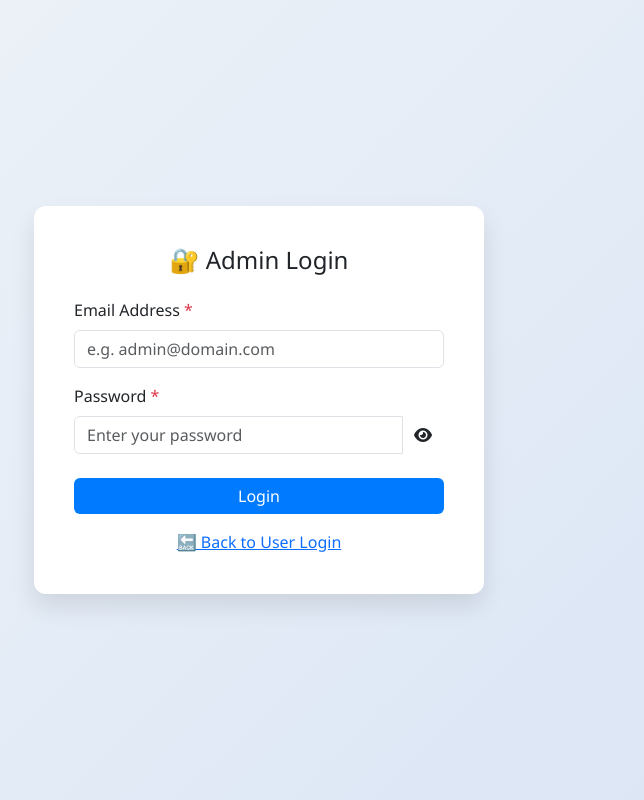
After one commit to NYAHGERALD/bakery-metrics-form, a Flask app: page /admin-login in a window 1280 px wide. The commit adds this page. Shown: the whole page, without its empty margins (381-1025 px from the left). Run offline with Flask 3, Linux system fonts and the light colour scheme.

Commit message:
I added the new registration and administration support

```diff
--- a/app.py
+++ b/app.py
@@ -96,6 +96,46 @@ def verify_email():
 # ✅ Place this inside your Flask app file (e.g. app.py), preferably below your existing routes
 # or wherever your other @app.route definitions are located
 
+@app.route('/admin-login', methods=['GET', 'POST'])
+def admin_login():
+    if request.method == 'GET':
+        return render_template('admin_login.html')
+
+    email = request.form.get('email', '').strip().lower()
+    password = request.form.get('password', '').strip()
+
+    if not email or not password:
+        flash("Email and password are required.", "danger")
+        return render_template('admin_login.html')
+
+    try:
+        admin_sheet = client.open_by_key(SPREADSHEET_ID).worksheet("admin_accounts")
+        data = admin_sheet.get_all_values()
+
+        for row in data[1:]:  # Skip header
+            row_email = row[0].strip().lower() if len(row) > 0 else ''
+            row_password = row[3] if len(row) > 3 else ''
+            if email == row_email and password == row_password:
+                session['admin_verified'] = True
+                session['admin_email'] = email
+                return redirect(url_for('administration'))
+
+        flash("Please check your password or email and enter again.", "danger")
+        return render_template('admin_login.html')
+
+    except Exception as e:
+        flash(f"An error occurred: {e}", "danger")
+        return render_template('admin_login.html')
+
+@app.route('/administration')
+def administration():
+    if not session.get('admin_verified'):
+        flash("Please log in as an admin to continue.", "danger")
+        return redirect(url_for('admin_login'))
+
+    return render_template('administration.html')
+
+
 @app.route('/register', methods=['GET', 'POST'])
 def register():
     if request.method == 'GET':
@@ -107,9 +147,11 @@ def register():
     email = request.form.get('email', '').strip().lower()
     password = request.form.get('password', '').strip()
     confirm_password = request.form.get('confirm_password', '').strip()
+    access_key = request.form.get('access_key', '').strip()
 
-    if not all([first_name, last_name, email, password, confirm_password]):
-        flash("All fields are required.", "danger")
+    # Validation
+    if not all([first_name, last_name, email, password, confirm_password, access_key]):
+        flash("All fields are required, including Access Key.", "danger")
         return render_template('register.html')
 
     if password != confirm_password:
@@ -120,23 +162,33 @@ def register():
         flash("Password must be at least 6 characters and include a special character.", "danger")
         return render_template('register.html')
 
+    if len(access_key) < 13:
+        flash("Access key must be at least 13 characters long.", "danger")
+        return render_template('register.html')
+
     try:
         sheet = client.open_by_key(SPREADSHEET_ID).worksheet("user-emails")
-        email_list = sheet.col_values(1)
+        data = sheet.get_all_values()
+        access_keys = [row[5].strip() if len(row) > 5 else '' for row in data]
 
-        if email in [e.lower() for e in email_list]:
+        if email in [e[0].strip().lower() for e in data if len(e) > 0]:
             flash("This email is already registered.", "warning")
             return render_template('register.html')
 
-        next_row = len(email_list) + 1
-        sheet.update(f"A{next_row}:D{next_row}", [[email, first_name, last_name, password]])
+        # Check if access key exists and get row number
+        if access_key not in access_keys:
+            flash("Access key not valid. Please contact your manager.", "danger")
+            return render_template('register.html')
 
+        row_number = access_keys.index(access_key) + 1  # 1-based row
+        sheet.update(f"A{row_number}:E{row_number}", [[email, first_name, last_name, password, access_key]])
 
         return render_template('confirmation.html', success=True, name=first_name)
 
     except Exception as e:
         flash(f"An error occurred: {e}", "danger")
         return render_template('register.html')
+
 
 
 @app.route('/set-password', methods=['GET', 'POST'])
@@ -194,7 +246,82 @@ def set_password():
         return render_template('set_password.html')
 
 
+# --- ADMIN API ROUTES ---
+@app.route('/api/register-key', methods=['POST'])
+def api_register_key():
+    data = request.get_json()
+    key = data.get("key", "").strip()
+    if len(key) < 13:
+        return jsonify({"message": "Access key must be at least 13 characters.", "status": "danger"})
 
+    try:
+        sheet = client.open_by_key(SPREADSHEET_ID).worksheet("user-emails")
+        all_rows = sheet.get_all_values()
+
+        key_exists = any(row[5] == key for row in all_rows if len(row) > 5)
+        if key_exists:
+            return jsonify({"message": "This key is already registered.", "status": "warning"})
+
+        for idx, row in enumerate(all_rows, start=1):
+            if len(row) < 6 or not row[5]:
+                sheet.update_cell(idx, 6, key)
+                return jsonify({"message": "Key successfully registered.", "status": "success"})
+
+        next_row = len(all_rows) + 1
+        sheet.update_cell(next_row, 6, key)
+        return jsonify({"message": "Key successfully registered.", "status": "success"})
+
+    except Exception as e:
+        return jsonify({"message": f"Error: {str(e)}", "status": "danger"})
+
+@app.route('/api/users')
+def api_get_users():
+    try:
+        sheet = client.open_by_key(SPREADSHEET_ID).worksheet("user-emails")
+        data = sheet.get_all_values()[1:]
+
+        users = []
+        dropdown = []
+
+        for row in data:
+            email = row[0] if len(row) > 0 else ""
+            first = row[1] if len(row) > 1 else ""
+            last = row[2] if len(row) > 2 else ""
+            key = row[5] if len(row) > 5 else ""
+
+            if key:
+                users.append({"email": email, "first": first, "last": last, "key": key})
+                dropdown.append(f"{key}_{last}")
+
+        return jsonify({"users": users, "dropdown": dropdown})
+
+    except Exception as e:
+        return jsonify({"error": str(e)}), 500
+
+@app.route('/api/remove-user', methods=['POST'])
+def api_remove_user():
+    data = request.get_json()
+    key = data.get("key")
+
+    try:
+        sheet = client.open_by_key(SPREADSHEET_ID).worksheet("user-emails")
+        all_rows = sheet.get_all_values()
+
+        for idx, row in enumerate(all_rows, start=1):
+            if len(row) > 5 and row[5] == key:
+                sheet.update(f"A{idx}:F{idx}", [["" for _ in range(6)]])
+                return jsonify({"message": "This user has been removed. Thank you!", "status": "success"})
+
+        return jsonify({"message": "Key not found.", "status": "danger"})
+
+    except Exception as e:
+        return jsonify({"message": f"Error: {str(e)}", "status": "danger"})
+
+@app.route('/admin/report')
+def admin_to_report():
+    return redirect(url_for('report'))
+
+#End of ADMIN API
 
 
 
@@ -315,5 +442,8 @@ def api_report():
     except Exception as e:
         return jsonify({"error": str(e)}), 500
 
+
+
+
 if __name__ == '__main__':
     app.run(host='0.0.0.0', port=5001, debug=True)
--- /dev/null
+++ b/templates/admin_login.html
@@ -0,0 +1,102 @@
+<!-- admin_login.html -->
+<!DOCTYPE html>
+<html lang="en">
+<head>
+  <meta charset="UTF-8" />
+  <meta name="viewport" content="width=device-width, initial-scale=1.0" />
+  <title>Admin Login</title>
+  <link href="https://cdn.jsdelivr.net/npm/bootstrap@5.3.0/dist/css/bootstrap.min.css" rel="stylesheet" />
+  <link href="https://cdnjs.cloudflare.com/ajax/libs/font-awesome/6.4.0/css/all.min.css" rel="stylesheet">
+  <style>
+    body {
+      background: linear-gradient(135deg, #f0f4f8, #d9e4f5);
+      font-family: 'Segoe UI', sans-serif;
+      display: flex;
+      align-items: center;
+      justify-content: center;
+      height: 100vh;
+      margin: 0;
+    }
+    .login-card {
+      background: white;
+      padding: 2.5rem;
+      border-radius: 12px;
+      box-shadow: 0 12px 25px rgba(0, 0, 0, 0.1);
+      width: 100%;
+      max-width: 450px;
+      animation: floatIn 0.7s ease-in-out both;
+    }
+    @keyframes floatIn {
+      from { opacity: 0; transform: translateY(20px); }
+      to { opacity: 1; transform: translateY(0); }
+    }
+    .form-label {
+      font-weight: 500;
+    }
+    .input-group-text {
+      background: transparent;
+      border: none;
+    }
+    .eye-toggle {
+      cursor: pointer;
+    }
+    .btn-primary {
+      background-color: #007bff;
+      border: none;
+      transition: background-color 0.3s ease;
+    }
+    .btn-primary:hover {
+      background-color: #0056b3;
+    }
+  </style>
+</head>
+<body>
+  <div class="login-card">
+    <h4 class="text-center mb-4">🔐 Admin Login</h4>
+
+    {% with messages = get_flashed_messages(with_categories=true) %}
+      {% if messages %}
+        {% for category, message in messages %}
+          <div class="alert alert-{{ category }} alert-dismissible fade show" role="alert">
+            {{ message }}
+            <button type="button" class="btn-close" data-bs-dismiss="alert" aria-label="Close"></button>
+          </div>
+        {% endfor %}
+      {% endif %}
+    {% endwith %}
+
+    <form method="POST" action="/admin-login">
+      <div class="mb-3">
+        <label for="email" class="form-label">Email Address <span class="text-danger">*</span></label>
+        <input type="email" name="email" id="email" class="form-control" required placeholder="e.g. admin@domain.com">
+      </div>
+      <div class="mb-4 position-relative">
+        <label for="password" class="form-label">Password <span class="text-danger">*</span></label>
+        <div class="input-group">
+          <input type="password" name="password" id="password" class="form-control" required placeholder="Enter your password">
+          <span class="input-group-text"><i class="fas fa-eye eye-toggle" id="togglePassword"></i></span>
+        </div>
+      </div>
+      <div class="d-grid">
+        <button type="submit" class="btn btn-primary">Login</button>
+      </div>
+    </form>
+
+    <div class="text-center mt-3">
+      <a href="/">🔙 Back to User Login</a>
+    </div>
+  </div>
+
+  <script>
+    const togglePassword = document.getElementById("togglePassword");
+    const passwordInput = document.getElementById("password");
+
+    togglePassword.addEventListener("click", () => {
+      const type = passwordInput.type === "password" ? "text" : "password";
+      passwordInput.type = type;
+      togglePassword.classList.toggle("fa-eye");
+      togglePassword.classList.toggle("fa-eye-slash");
+    });
+  </script>
+</body>
+</html>
--- a/templates/home.html
+++ b/templates/home.html
@@ -102,6 +102,8 @@
       </form>
       <a href="/set-password" class="d-block mt-3 text-primary">I forgot my password</a>
       <a href="/register" class="d-block mt-2 text-primary">New user? Create an account</a>
+      <a href="{{ url_for('admin_login') }}" class="btn btn-outline-dark mt-2">Admin Login</a>
+
 
       {% with messages = get_flashed_messages(with_categories=true) %}
         {% if messages %}
```
Also changed, not shown: templates/administration.html (added, +218 -0 lines), templates/register.html (+26 -2 lines).
